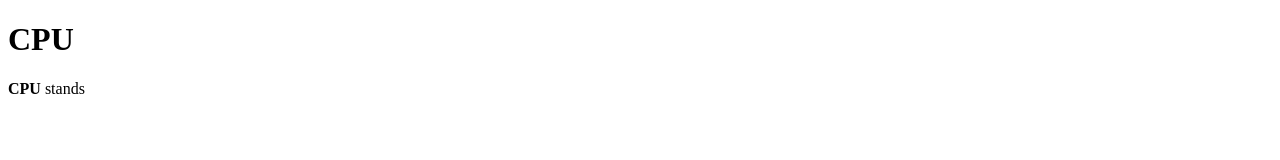
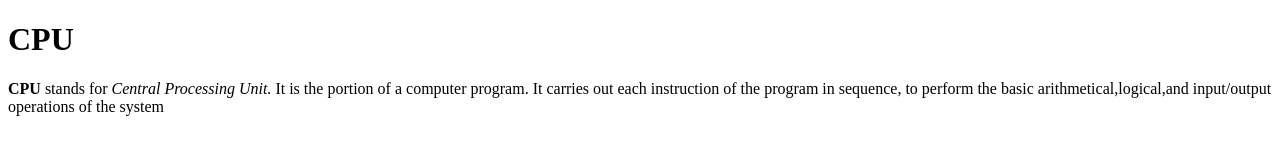
Before and after one commit to iamneo-production/aaedbcbcddeaadaeccdfffebaeceaec, a website: page public/index.html in a window 1280 px wide. Drawn offline with Linux system fonts and the light colour scheme.

Commit message:
Backup Commit

```diff
--- a/public/index.html
+++ b/public/index.html
@@ -6,7 +6,10 @@
     <meta name="viewport" content="width=device-width, initial-scale=1.0">
     <title>CPU</title>
     <h1> CPU </h1>
-    <p><b>CPU</b> stands </p>
+    <p><b>CPU</b> stands for <i> Central Processing Unit.</i>
+    It is the portion of a computer program.
+    It carries out each instruction of the program in sequence,
+    to perform the basic arithmetical,logical,and input/output operations of the system </p>
     <link rel="stylesheet" href="style.css" />
 </head>
 <body>
```
